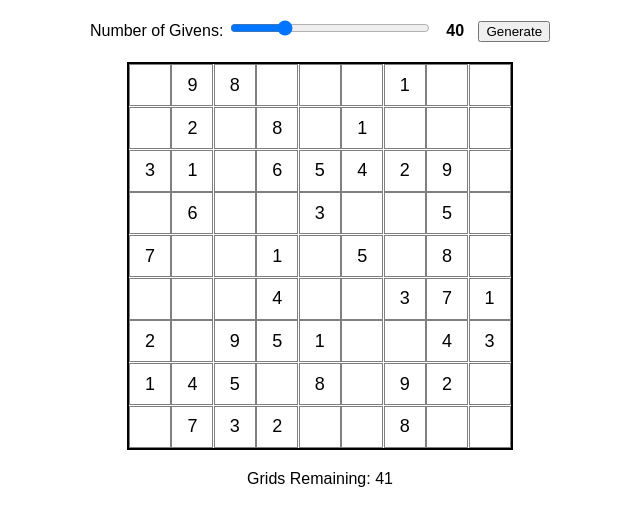
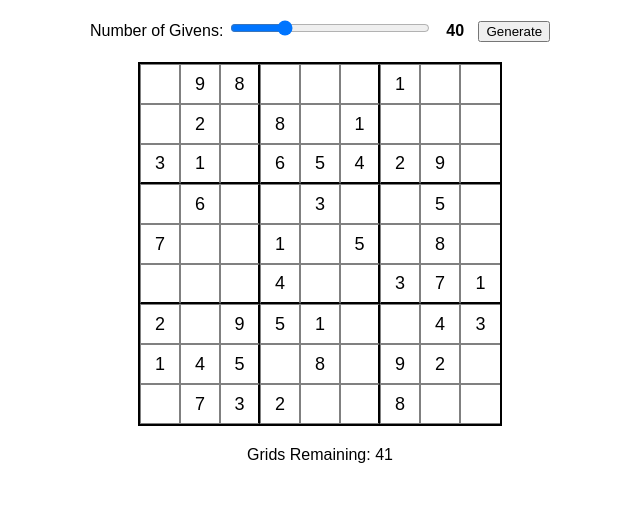
Before and after one commit to MoneebMog/SodokuGen, a plain HTML site: page index.html in a window 1280 px wide. Both pictures are taken after a click on the button "Generate". Shown: the part 60-586 px from the top of the page, without its empty margins (320-960 px from the left). Drawn offline with Linux system fonts and the light colour scheme.

Commit message:
Update styles.css
god what the heck am i doing

```diff
--- a/styles.css
+++ b/styles.css
@@ -33,21 +33,34 @@ h1 {
 
 #board {
   display: grid;
-  grid-template-columns: repeat(9, 1fr);
-  grid-template-rows: repeat(9, 1fr);
-  width: 382px;
-  height: 384px;
+  grid-template-columns: repeat(9, 40px);
+  grid-template-rows: repeat(9, 40px);
+  width: 360px; /* Adjusted width to remove the gaps */
+  height: 360px; /* Adjusted height to remove the gaps */
+  margin: 0 auto; /* Center the board */
   border: 2px solid black;
 }
 
 .cell {
-  width: 40px;
-  height: 40px;
   border: 1px solid gray;
   display: flex;
   align-items: center;
   justify-content: center;
   font-size: 18px;
+}
+
+/* Add borders between 3x3 grids */
+.cell:nth-child(3n) {
+  border-right: 2px solid black; /* Add right border for every 3rd cell in a row */
+}
+
+.cell:nth-child(9n) {
+  border-right: none; /* Remove right border for the last cell in each row */
+}
+
+.cell:nth-child(n+19):nth-child(-n+27),
+.cell:nth-child(n+46):nth-child(-n+54) {
+  border-bottom: 2px solid black; /* Add bottom border for the 3rd and 6th rows */
 }
 
 .loading {
```
